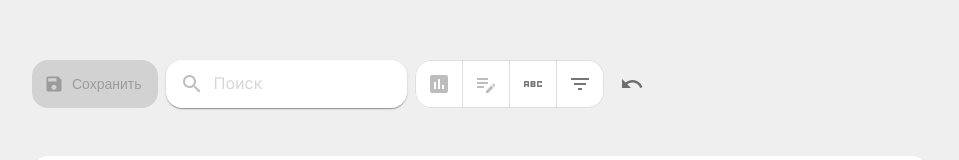
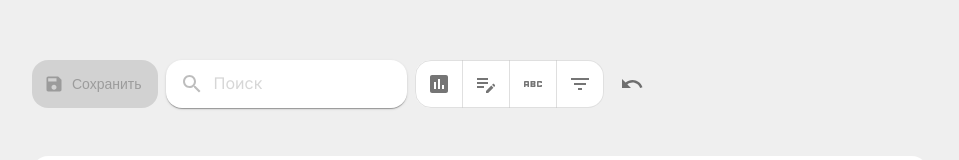
Before and after one commit to SergeyBogomolovv/string-converter, a React app: page / in a window 1280 px wide. Shown: the part 188-348 px from the top of the page, without its empty margins (160-1119 px from the left). Built offline with nearby package versions, Linux system fonts and the light colour scheme; a web font is replaced by a local one.

Commit message:
feat: add saving to localStorage

```diff
--- a/src/App.tsx
+++ b/src/App.tsx
@@ -3,8 +3,18 @@ import Stack from "@mui/material/Stack";
 import { Content } from "@/widgets/content";
 import { Toolbar } from "@/widgets/toolbar";
 import { Mode } from "@/widgets/mode";
+import { useAppDispatch } from "./shared/store/hooks";
+import { useEffect } from "react";
+import { setValue } from "./entities/editor";
 
 const App = () => {
+  const dispatch = useAppDispatch();
+  useEffect(() => {
+    if (localStorage.getItem("saved")) {
+      dispatch(setValue(JSON.parse(localStorage.getItem("saved"))));
+    }
+  }, []);
+
   return (
     <Stack className={styles.container}>
       <Toolbar />
--- a/src/features/edit-mode-toggle/ui/edit-mode-toggle.tsx
+++ b/src/features/edit-mode-toggle/ui/edit-mode-toggle.tsx
@@ -15,6 +15,7 @@ export const EditModeToggle = () => {
   const dispatch = useAppDispatch();
   function clickhandler() {
     if (editMode) {
+      localStorage.setItem("saved", JSON.stringify(value));
       dispatch(setEditMode(false));
     } else {
       dispatch(setEditMode(true));
--- a/src/features/mode-select/ui/mode-select.tsx
+++ b/src/features/mode-select/ui/mode-select.tsx
@@ -5,22 +5,17 @@ import AssessmentIcon from "@mui/icons-material/Assessment";
 import EditNoteIcon from "@mui/icons-material/EditNote";
 import AbcIcon from "@mui/icons-material/Abc";
 import FilterListIcon from "@mui/icons-material/FilterList";
-import {
-  Mode,
-  selectEditorValue,
-  selectMode,
-  setMode,
-} from "@/entities/editor";
+import { Mode, selectMode, setMode } from "@/entities/editor";
 
 export const ModeSelect = () => {
   const mode = useAppSelector(selectMode);
-  const value = useAppSelector(selectEditorValue);
 
   const dispatch = useAppDispatch();
 
   const handleClick = (e: React.MouseEvent<HTMLElement>, mode: Mode) => {
     dispatch(setMode(mode));
   };
+
   return (
     <ToggleButtonGroup
       sx={{ backgroundColor: "white", width: "100%" }}
@@ -29,16 +24,10 @@ export const ModeSelect = () => {
       onChange={handleClick}
       aria-label="modes"
     >
-      <ToggleButton
-        disabled={!value}
-        testid="statsModeBtn"
-        value={Mode.stats}
-        title="Статистика"
-      >
+      <ToggleButton testid="statsModeBtn" value={Mode.stats} title="Статистика">
         <AssessmentIcon />
       </ToggleButton>
       <ToggleButton
-        disabled={!value}
         testid="replaceModeBtn"
         value={Mode.replace}
         title="Замена слов"
--- a/src/features/textarea/model/use-text-area.ts
+++ b/src/features/textarea/model/use-text-area.ts
@@ -1,5 +1,6 @@
 import { selectEditorValue, setValue, undo } from "@/entities/editor";
 import { useAppDispatch, useAppSelector } from "@/shared/store/hooks";
+import { debouncer } from "@/shared/utils/debouncer";
 import { useCallback, useEffect, useRef } from "react";
 
 export const useTextArea = (
@@ -17,6 +18,17 @@ export const useTextArea = (
       textarea.style.height = `${textarea.scrollHeight}px`;
     }
   }, []);
+
+  const debouncedSetStats = useCallback(
+    debouncer((value: string) => {
+      localStorage.setItem("saved", JSON.stringify(value));
+    }, 1000),
+    []
+  );
+
+  useEffect(() => {
+    debouncedSetStats(value);
+  }, [value]);
 
   useEffect(() => {
     adjustTextareaHeight();
--- a/src/features/textarea/ui/textarea.tsx
+++ b/src/features/textarea/ui/textarea.tsx
@@ -1,4 +1,4 @@
-import type { TextareaHTMLAttributes } from "react";
+import { type TextareaHTMLAttributes } from "react";
 import clsx from "clsx";
 import styles from "./styles.module.css";
 import { useTextArea } from "../model/use-text-area";
@@ -10,8 +10,6 @@ export const Textarea = (
   const { textareaRef, handleChange, handleKeyDown, value } = useTextArea(
     props.onChange
   );
-
-  //TODO: debounced save value
 
   return (
     <TextareaAutosize
```
